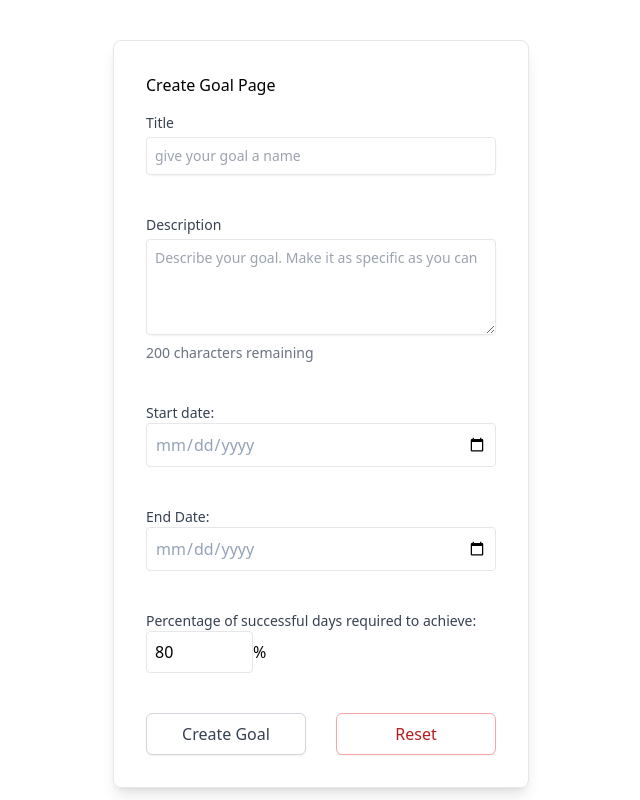
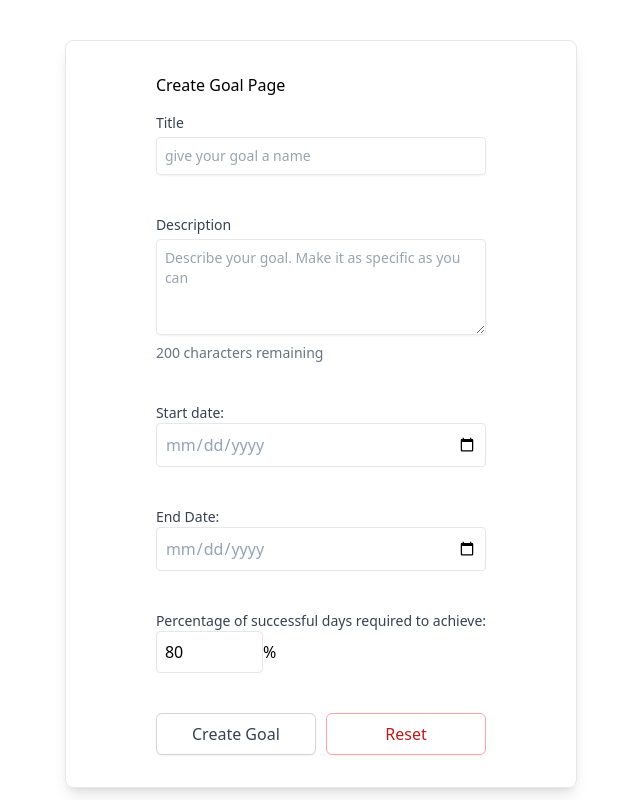
Before and after one commit to harsh-vikram-singh/goal-tracker, a Next.js app: page /goals/create in a window 1280 px wide. Shown: the whole page, without its empty margins (319-959 px from the left). Built offline with nearby package versions, Linux system fonts and the light colour scheme; no server answers; a web font is replaced by a local one.

Commit message:
corrected the creat goal page component's width, so that it is adjustable

```diff
--- a/pages/goals/create.tsx
+++ b/pages/goals/create.tsx
@@ -2,6 +2,7 @@ import React from "react";
 import InputWithValidationError from "components/InputWithValidationError";
 import TextAreaWithMaxLength from "components/TextAreaWithMaxLength";
 import { useSession } from "next-auth/react";
+import NarrowContainer from "components/layouts/NarrowContainer";
 
 export interface CreateGoalDataInterface {
   goalTitle: string;
@@ -55,8 +56,7 @@ const CreateGoal = () => {
     const result = await response.json();
   }
   return (
-    <div className="grid grid-cols-3 gap-4">
-      <div className="col-start-2 border shadow-lg hover:shadow-cyan-500/50 mt-10 p-8 rounded-lg flex flex-col">
+      <NarrowContainer className="max-w-lg border shadow-lg hover:shadow-cyan-500/50 mt-10 p-8 rounded-lg flex flex-col">
         <h4>Create Goal Page</h4>
         <form className="pt-4" onSubmit={e => handleSubmit(e)}
           onChange={e => handleFormDataUpdate({key: e.target.name, value: e.target.value})}
@@ -135,8 +135,7 @@ const CreateGoal = () => {
             </div>
           </div>
         </form>
-      </div>
-    </div>
+      </NarrowContainer>
   );
 };
 
```
